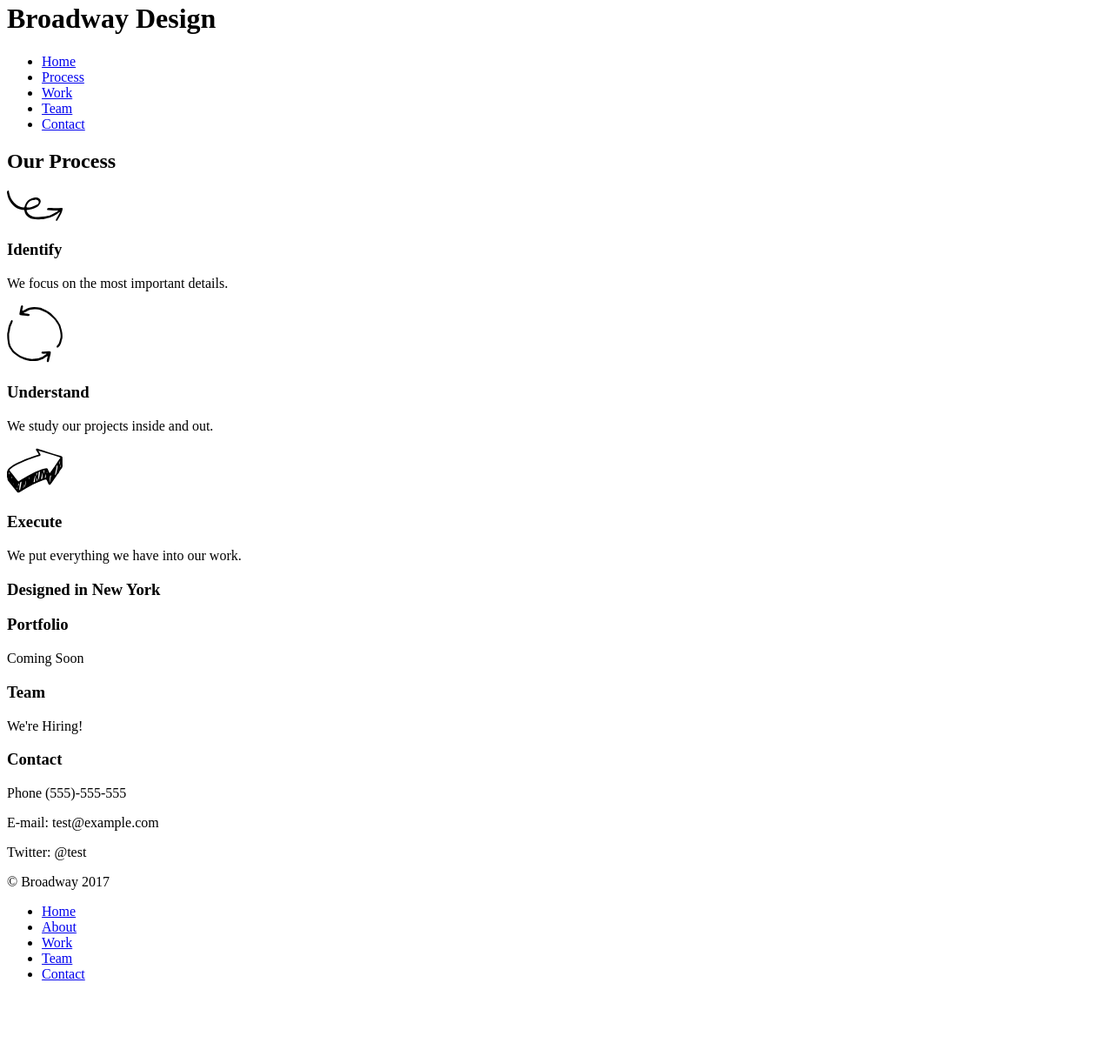
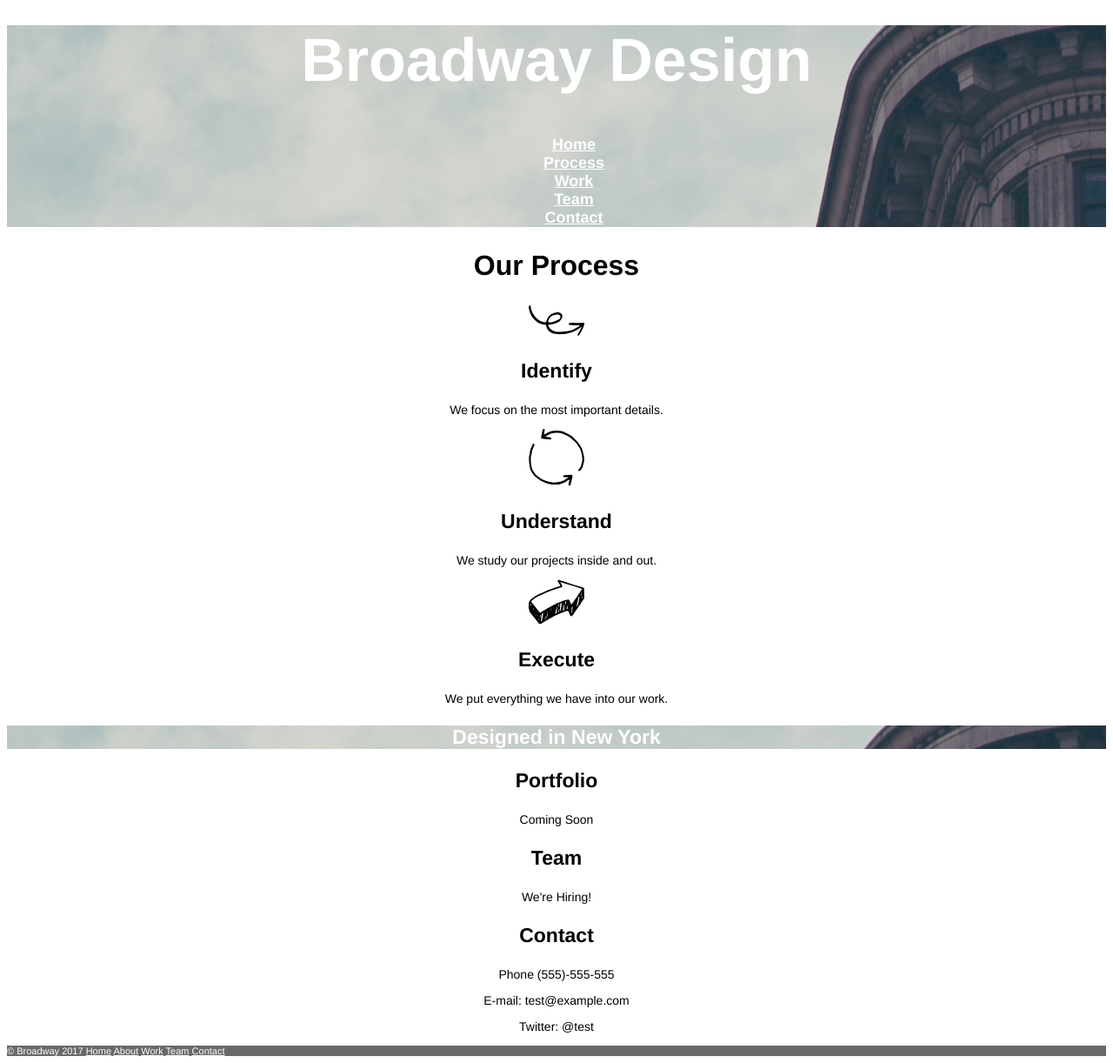
Before and after one commit to sebbiet/ca-unit3-broadway, a plain HTML site: page index.html in a window 1280 px wide. Shown: the part 18-1240 px from the top of the page at 87% size. Before the commit the page ends 1163 px from the top, so only its background shows below. Drawn offline with Linux system fonts and the light colour scheme; files that its build step writes are made by us from their sources.

Commit message:
Added CSS styling.

```diff
--- a/index.html
+++ b/index.html
@@ -3,10 +3,10 @@
   <head>
     <meta charset="utf-8">
     <title>Broadway Design</title>
-    <link rel="stylesheet" type="text/css" href="style/css/style.css">
+    <link rel="stylesheet" type="text/css" href="resources/css/style.css">
   </head>
   <body>
-    <header>
+    <header class="new-york">
       <h1>Broadway Design</h1>
       <nav>
         <ul>
@@ -53,15 +53,11 @@
 
     <footer>
       &copy; Broadway 2017
-      <nav>
-        <ul>
-          <li><a href="#">Home</a></li>
-          <li><a href="#">About</a></li>
-          <li><a href="#">Work</a></li>
-          <li><a href="#">Team</a></li>
-          <li><a href="#">Contact</a></li>
-        </ul>
-      </nav>
+      <a href="#">Home</a>
+      <a href="#">About</a>
+      <a href="#">Work</a>
+      <a href="#">Team</a>
+      <a href="#">Contact</a>
     </footer>
   </body>
 </html>
--- a/resources/css/style.css
+++ b/resources/css/style.css
@@ -0,0 +1,51 @@
+html {
+  font-family: Helvetica;
+  text-align: center;
+}
+
+nav {
+  font-size: 18px;
+}
+
+nav ul {
+  list-style-type: none;
+}
+
+a {
+  color: white;
+}
+
+nav,
+h1,
+h2,
+h3 {
+  font-weight: bold;
+}
+
+h1 {
+  font-size: 70px;
+  color: white;
+}
+
+h2 {
+  font-size: 32px;
+}
+
+h3 {
+  font-size: 23px;
+}
+
+p {
+  font-size: 14px;
+}
+
+footer {
+  font-size: 11px;
+  color: white;
+  background-color: dimgray;
+  text-align: left;
+}
+.new-york {
+  background-image: url('../images/the-flatiron-building.png');
+  color: white;
+}
```
